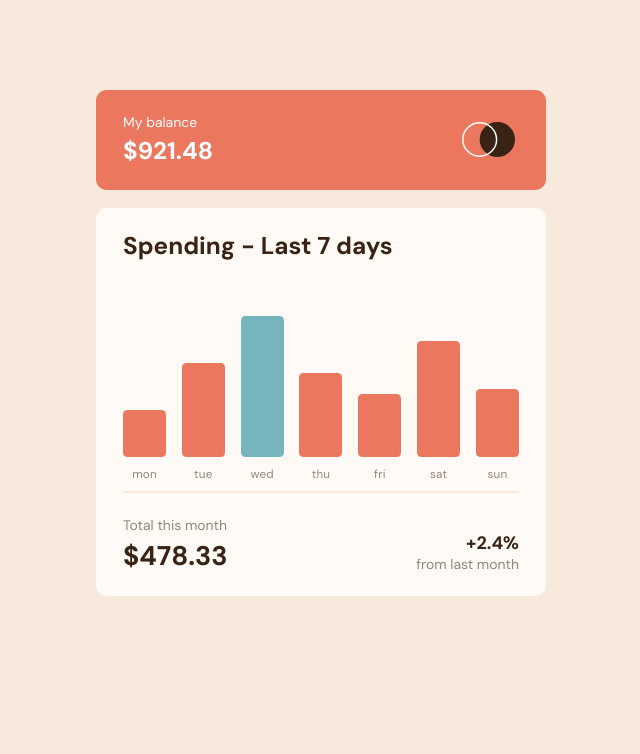
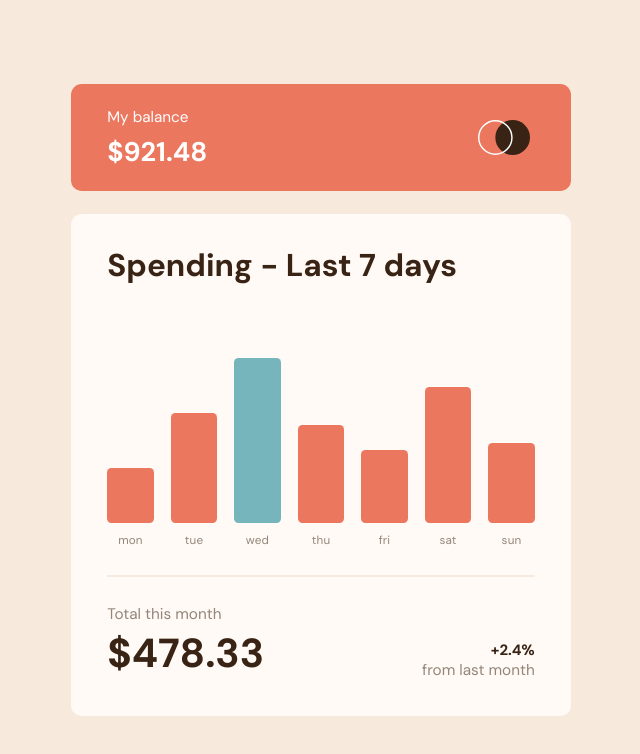
Before and after one commit to kichopher/frontentMentorChallenge-3-expensesChartComponent-vanilla, a plain HTML site: page index.html in a window 1280 px wide. Shown: the whole page, without its empty margins (319-959 px from the left). Drawn offline with Linux system fonts and the light colour scheme.

Commit message:
modify spacings

```diff
--- a/index.html
+++ b/index.html
@@ -41,7 +41,7 @@
           <h2 id="spending-total">$478.33</h2>
         </div>
         <div class="stat">
-          <h4>+2.4%</h4>
+          <h5 class="stat-text">+2.4%</h5>
           <p class="label-text">from last month</p>
         </div>
       </div>
--- a/index.js
+++ b/index.js
@@ -10,7 +10,7 @@ function insertBars(data) {
         const bar = `
         <div class="bar-chart-bar">
             <div class="bar__flag">$${dataObj.amount}</div>
-            <div class="bar ${dataObj.amount === maxAmount? 'bar--max': ''}" style="height: ${dataObj.amount * 0.15}rem;"></div>
+            <div class="bar ${dataObj.amount === maxAmount? 'bar--max': ''}" style="height: ${dataObj.amount * 0.175}rem;"></div>
             <p class="label">${dataObj.day}</p>
         </div>
         `
--- a/main.css
+++ b/main.css
@@ -1,12 +1,21 @@
-.attribution { font-size: 11px; text-align: center; }
-.attribution a { color: hsl(228, 45%, 44%); }
+.attribution {
+    font-size: 11px;
+    text-align: center;
+}
 
-*, *::after, *::before{
+.attribution a {
+    color: hsl(228, 45%, 44%);
+}
+
+*,
+*::after,
+*::before {
     box-sizing: border-box;
 }
 
-html{
+html {
     font-size: 18px;
+    height: 100vh;
 }
 
 /* ## Colors
@@ -23,7 +32,7 @@ html{
 - Cream: hsl(27, 66%, 92%)
 - Very pale orange: hsl(33, 100%, 98%) */
 
-:root{
+:root {
     --color-soft-red: hsl(10, 79%, 65%);
     --color-cyan: hsl(186, 34%, 60%);
     --color-dark-brown: hsl(25, 47%, 15%);
@@ -32,55 +41,62 @@ html{
     --color-very-pale-orange: hsl(33, 100%, 98%);
 }
 
-body{
+body {
     background-color: var(--color-cream);
     font-family: 'DM Sans', sans-serif;
     margin: 0;
     padding: 0;
+    height: 100vh;
 }
 
-p,h1,h2,h3,h4,h5,h6{
+p,
+h1,
+h2,
+h3,
+h4,
+h5,
+h6 {
     margin: 0;
 }
 
-img{
+img {
     max-width: 100%;
 }
 
-.chart-component{
-    margin: 5rem auto;
+.chart-component {
+    margin: 1.5rem auto;
     width: 92%;
-    max-width: 450px;
+    max-width: 500px;
 }
 
-.my-balance-logo{
+.my-balance-logo {
     height: 35px;
     padding: 0 0.25rem;
 }
 
-.label-text{
+.label-text {
     font-weight: 400;
-    font-size: 0.775rem;
+    font-size: 0.85rem;
 }
 
-.big-bold-text{
+.big-bold-text {
     font-weight: 700;
     font-size: 1.35rem;
 }
 
 
-.card{
+.card {
     background-color: white;
     padding: 1.25rem 6%;
     border-radius: 0.6rem;
     max-width: 600px;
 }
 
-.card + .card{
+.card+.card {
     margin-top: 1rem;
 }
 
-.my-balance-card{
+.my-balance-card {
     background-color: var(--color-soft-red);
     color: white;
     display: flex;
@@ -88,85 +104,89 @@ img{
     align-items: center;
 }
 
-.my-balance-display .label-text{
-    margin-bottom: 0.25rem;
+.my-balance-display .label-text {
+    margin-bottom: 0.4rem;
 }
 
-.spending-chart-card{
+.spending-chart-card {
     background-color: var(--color-very-pale-orange);
-    color: var(--color-medium-brown)
+    color: var(--color-medium-brown);
+    padding-top: 1.75rem;
+    padding-bottom: 2rem;
 }
 
 .spending-chart-card h1,
 .spending-chart-card h2,
-.spending-chart-card h4 {
+.spending-chart-card h5 {
     color: var(--color-dark-brown);
 }
 
-.spending-chart-card hr{
+.spending-chart-card hr {
     border-color: var(--color-cream);
     border-style: solid;
 
 }
 
-.chart-summary{
+.chart-summary {
     display: flex;
     justify-content: space-between;
     align-items: flex-end;
-    padding-top: 0.75rem;
+    padding-top: 1rem;
 }
 
-.chart-summary> .stat{
+.chart-summary>.stat {
     text-align: right;
 }
 
-.total #spending-total{
-    margin-top: 0.25rem;
+#spending-total {
+    margin-top: 0.15rem;
+    font-size: 1.675rem;
 }
 
-#bar-chart-container{
+#bar-chart-container {
     display: flex;
     justify-content: space-between;
     align-items: flex-end;
     margin-top: 3rem;
+    padding-bottom: 1rem;
 }
 
-.bar-chart-bar{
+.bar-chart-bar {
     width: 100%;
     text-align: center;
     position: relative;
 }
 
-.bar-chart-bar + .bar-chart-bar{
-    margin-left: 4%;
+.bar-chart-bar+.bar-chart-bar {
+    margin-left: min(4%, 1rem);
 }
 
-.bar-chart-bar > .bar{
+.bar-chart-bar>.bar {
     height: 5rem;
     background-color: var(--color-soft-red);
     border-radius: 0.25rem;
 
 }
 
-.bar-chart-bar .bar--max{
+.bar-chart-bar .bar--max {
     background-color: var(--color-cyan);
 }
 
 .bar:hover,
 .bar:focus,
-.bar:active{
+.bar:active {
     opacity: 70%;
     cursor: pointer;
 }
 
-.bar-chart-bar > .label{
+.bar-chart-bar>.label {
     font-weight: 400;
     font-size: 0.65rem;
     letter-spacing: .025ch;
     margin-top: 0.5rem;
 }
 
-.bar__flag{
+.bar__flag {
     background-color: var(--color-dark-brown);
     color: white;
     padding: 0.35rem;
@@ -179,6 +199,42 @@ img{
     display: none;
 }
 
-.bar-chart-bar.show-flag > .bar__flag{
+.bar-chart-bar.show-flag>.bar__flag {
     display: block;
 }
+
+
+@media (min-width: 550px) {
+    .big-bold-text {
+        font-size: 1.5rem;
+    }
+
+    .card {
+        padding-left: 7.25%;
+        padding-right: 7.25%;
+    }
+
+    .card+.card {
+        margin-top: 1.25rem;
+    }
+
+    .spending-chart-card>.big-bold-text {
+        font-size: 1.75rem;
+    }
+
+    #bar-chart-container {
+        margin-top: 4rem;
+    }
+
+    #spending-total {
+        font-size: 2.25rem;
+    }
+}
+
+@media (min-height: 800px) {
+    body {
+        display: flex;
+        flex-direction: column;
+        justify-content: center;
+    }
+}
```
